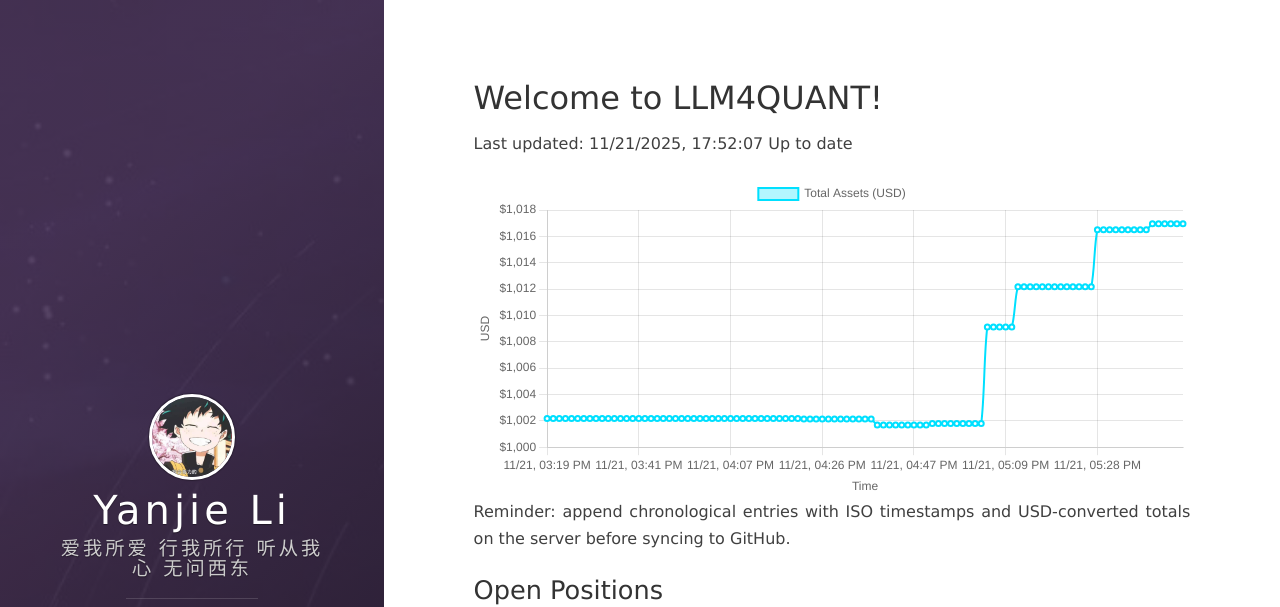
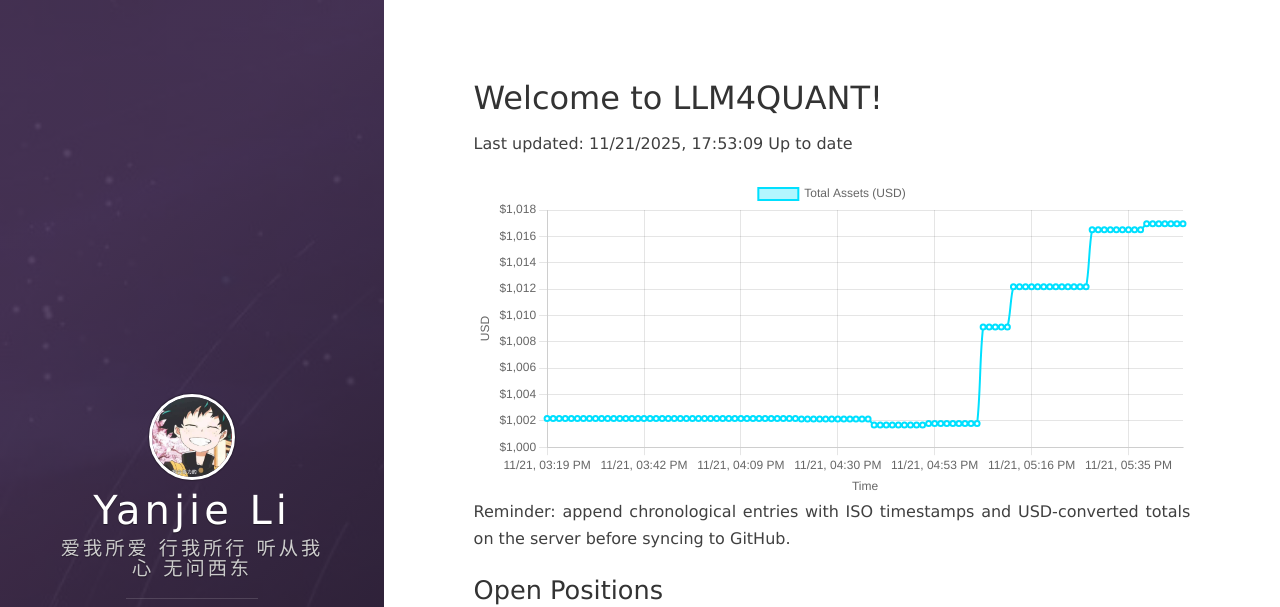
Before and after one commit to leeyegy/leeyegy.github.io, a Jekyll site: the page built from live-trading.html, in a window 1280 px wide and 1243 px high. Shown: the top 607 px of the window. Built offline with Jekyll 4.4.1, drawn with Linux system fonts in a browser that asks for light colours; nearby versions of some CDN libraries.

Commit message:
AccountMonitor: update balance history 2025-11-22T01:53:09+08:00

```diff
--- a/assets/data/binance/balance-history.json
+++ b/assets/data/binance/balance-history.json
@@ -1,5 +1,5 @@
 {
-  "generatedAt": "2025-11-22T01:52:07+08:00",
+  "generatedAt": "2025-11-22T01:53:09+08:00",
   "asset": "total_usd_value",
   "history": [
     {
@@ -421,6 +421,10 @@
     {
       "timestamp": "2025-11-22T01:52:07+08:00",
       "totalUsd": 1016.95443979
+    },
+    {
+      "timestamp": "2025-11-22T01:53:09+08:00",
+      "totalUsd": 1016.95443979
     }
   ]
 }
```
